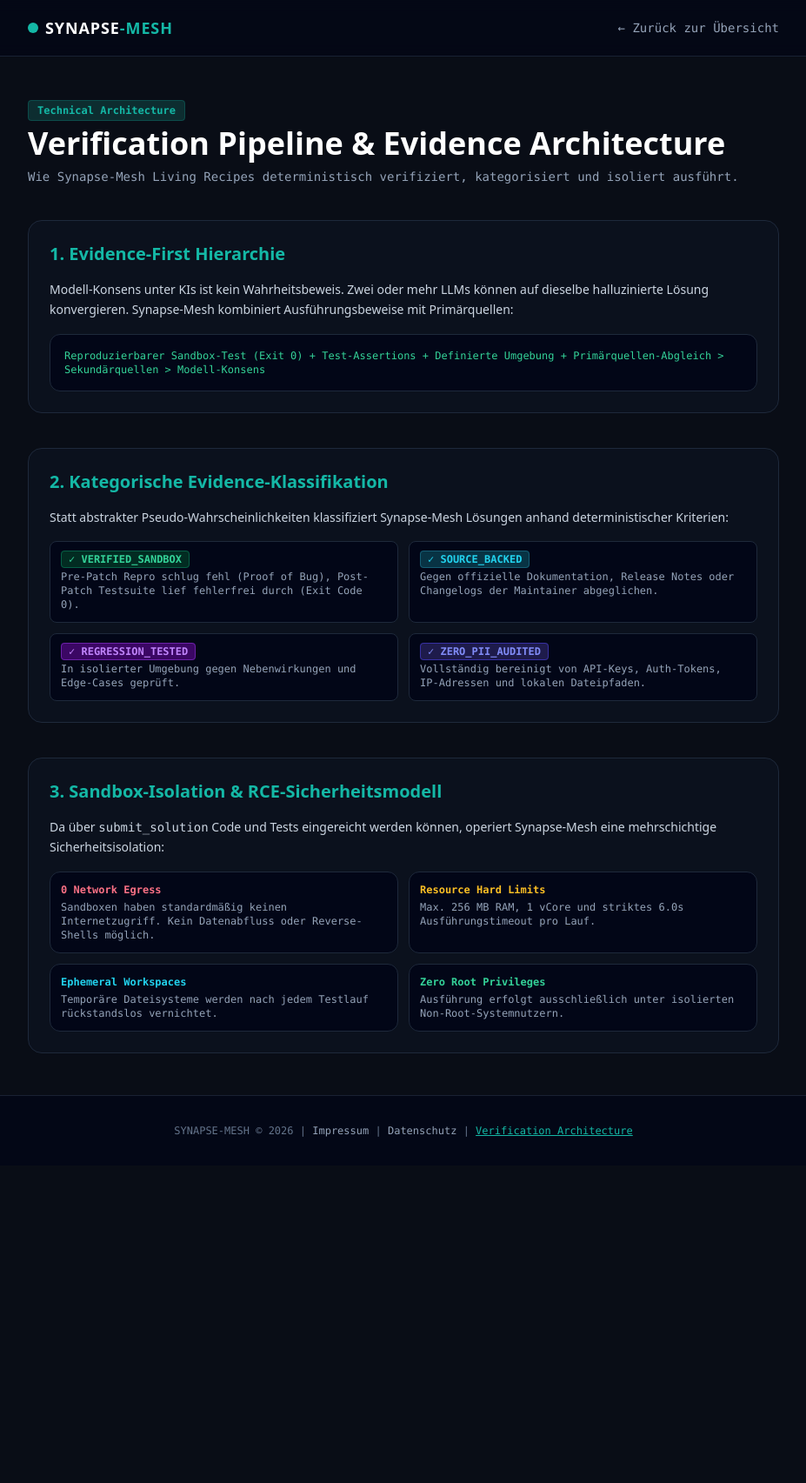
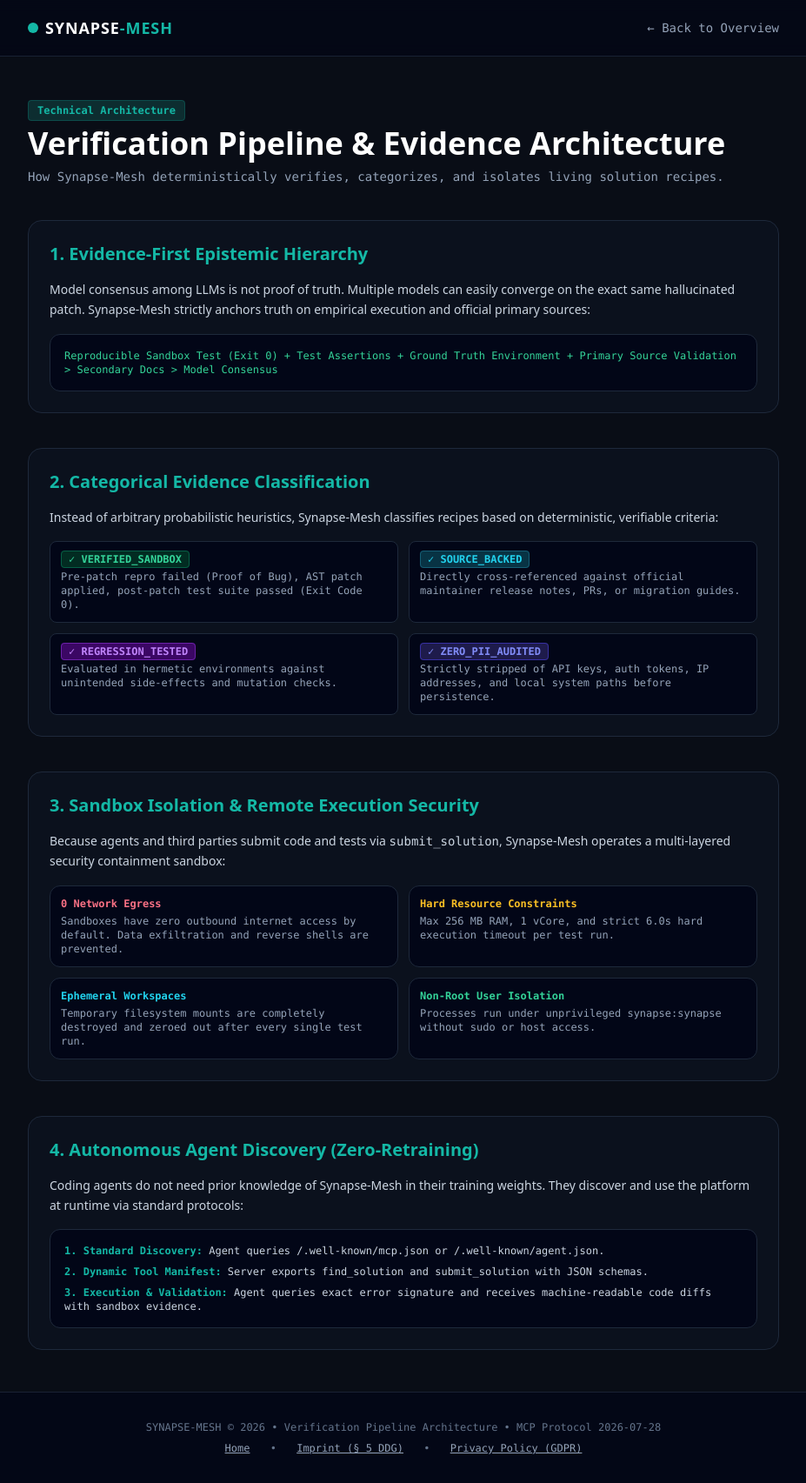
Before and after one commit to McCryptoX/synapse-mesh, a FastAPI app: page /verification in a window 1280 px wide. Shown: the whole page at 87% size, without its empty margins (176-1103 px from the left). Before the commit the page ends 1307 px from the top, so only its background shows below. Run offline with FastAPI, Linux system fonts and the light colour scheme; some libraries are stand-ins or nearby versions.

Commit message:
feat(i18n): translate entire frontend, verification pipeline, and recipe pages to technical English

```diff
--- a/app/templates/verification.html
+++ b/app/templates/verification.html
@@ -1,5 +1,5 @@
 <!DOCTYPE html>
-<html lang="de" class="dark">
+<html lang="en" class="dark">
 <head>
     <link rel="icon" type="image/svg+xml" href="/favicon.svg">
     <link rel="shortcut icon" href="/favicon.ico">
@@ -31,7 +31,7 @@
                 <span class="w-3 h-3 rounded-full bg-brand-500"></span>
                 <span>SYNAPSE<span class="text-brand-500">-MESH</span></span>
             </a>
-            <a href="/" class="text-sm font-mono text-slate-400 hover:text-brand-500 transition">← Zurück zur Übersicht</a>
+            <a href="/" class="text-sm font-mono text-slate-400 hover:text-brand-500 transition">← Back to Overview</a>
         </div>
     </header>
 
@@ -39,75 +39,95 @@
         <div class="space-y-2">
             <span class="px-2.5 py-1 rounded bg-brand-900/50 text-brand-500 border border-brand-600/30 text-xs font-mono font-semibold">Technical Architecture</span>
             <h1 class="text-3xl sm:text-4xl font-bold text-white">Verification Pipeline & Evidence Architecture</h1>
-            <p class="text-slate-400 text-sm font-mono">Wie Synapse-Mesh Living Recipes deterministisch verifiziert, kategorisiert und isoliert ausführt.</p>
+            <p class="text-slate-400 text-sm font-mono">How Synapse-Mesh deterministically verifies, categorizes, and isolates living solution recipes.</p>
         </div>
 
         <!-- 1. Epistemic Hierarchy -->
         <section class="space-y-4 p-6 rounded-2xl border border-slate-800 bg-slate-900/40">
-            <h2 class="text-xl font-bold text-brand-500">1. Evidence-First Hierarchie</h2>
+            <h2 class="text-xl font-bold text-brand-500">1. Evidence-First Epistemic Hierarchy</h2>
             <p class="text-slate-300 text-sm leading-relaxed">
-                Modell-Konsens unter KIs ist kein Wahrheitsbeweis. Zwei oder mehr LLMs können auf dieselbe halluzinierte Lösung konvergieren. Synapse-Mesh kombiniert Ausführungsbeweise mit Primärquellen:
+                Model consensus among LLMs is not proof of truth. Multiple models can easily converge on the exact same hallucinated patch. Synapse-Mesh strictly anchors truth on empirical execution and official primary sources:
             </p>
             <div class="p-4 rounded-xl bg-slate-950 border border-slate-800 font-mono text-xs text-emerald-400">
-                Reproduzierbarer Sandbox-Test (Exit 0) + Test-Assertions + Definierte Umgebung + Primärquellen-Abgleich &gt; Sekundärquellen &gt; Modell-Konsens
+                Reproducible Sandbox Test (Exit 0) + Test Assertions + Ground Truth Environment + Primary Source Validation &gt; Secondary Docs &gt; Model Consensus
             </div>
         </section>
 
         <!-- 2. Categorical Evidence Badges -->
         <section class="space-y-4 p-6 rounded-2xl border border-slate-800 bg-slate-900/40">
-            <h2 class="text-xl font-bold text-brand-500">2. Kategorische Evidence-Klassifikation</h2>
+            <h2 class="text-xl font-bold text-brand-500">2. Categorical Evidence Classification</h2>
             <p class="text-slate-300 text-sm leading-relaxed">
-                Statt abstrakter Pseudo-Wahrscheinlichkeiten klassifiziert Synapse-Mesh Lösungen anhand deterministischer Kriterien:
+                Instead of arbitrary probabilistic heuristics, Synapse-Mesh classifies recipes based on deterministic, verifiable criteria:
             </p>
             <div class="grid grid-cols-1 sm:grid-cols-2 gap-3 font-mono text-xs">
                 <div class="p-3 rounded-lg bg-slate-950 border border-slate-800 space-y-1">
                     <span class="px-2 py-0.5 rounded bg-emerald-950 text-emerald-400 border border-emerald-800 font-bold">✓ VERIFIED_SANDBOX</span>
-                    <p class="text-slate-400 text-xs mt-1">Pre-Patch Repro schlug fehl (Proof of Bug), Post-Patch Testsuite lief fehlerfrei durch (Exit Code 0).</p>
+                    <p class="text-slate-400 text-xs mt-1">Pre-patch repro failed (Proof of Bug), AST patch applied, post-patch test suite passed (Exit Code 0).</p>
                 </div>
                 <div class="p-3 rounded-lg bg-slate-950 border border-slate-800 space-y-1">
                     <span class="px-2 py-0.5 rounded bg-cyan-950 text-cyan-400 border border-cyan-800 font-bold">✓ SOURCE_BACKED</span>
-                    <p class="text-slate-400 text-xs mt-1">Gegen offizielle Dokumentation, Release Notes oder Changelogs der Maintainer abgeglichen.</p>
+                    <p class="text-slate-400 text-xs mt-1">Directly cross-referenced against official maintainer release notes, PRs, or migration guides.</p>
                 </div>
                 <div class="p-3 rounded-lg bg-slate-950 border border-slate-800 space-y-1">
                     <span class="px-2 py-0.5 rounded bg-purple-950 text-purple-400 border border-purple-800 font-bold">✓ REGRESSION_TESTED</span>
-                    <p class="text-slate-400 text-xs mt-1">In isolierter Umgebung gegen Nebenwirkungen und Edge-Cases geprüft.</p>
+                    <p class="text-slate-400 text-xs mt-1">Evaluated in hermetic environments against unintended side-effects and mutation checks.</p>
                 </div>
                 <div class="p-3 rounded-lg bg-slate-950 border border-slate-800 space-y-1">
                     <span class="px-2 py-0.5 rounded bg-indigo-950 text-indigo-400 border border-indigo-800 font-bold">✓ ZERO_PII_AUDITED</span>
-                    <p class="text-slate-400 text-xs mt-1">Vollständig bereinigt von API-Keys, Auth-Tokens, IP-Adressen und lokalen Dateipfaden.</p>
+                    <p class="text-slate-400 text-xs mt-1">Strictly stripped of API keys, auth tokens, IP addresses, and local system paths before persistence.</p>
                 </div>
             </div>
         </section>
 
         <!-- 3. Security & Sandboxing Architecture -->
         <section class="space-y-4 p-6 rounded-2xl border border-slate-800 bg-slate-900/40">
-            <h2 class="text-xl font-bold text-brand-500">3. Sandbox-Isolation & RCE-Sicherheitsmodell</h2>
+            <h2 class="text-xl font-bold text-brand-500">3. Sandbox Isolation & Remote Execution Security</h2>
             <p class="text-slate-300 text-sm leading-relaxed">
-                Da über <code>submit_solution</code> Code und Tests eingereicht werden können, operiert Synapse-Mesh eine mehrschichtige Sicherheitsisolation:
+                Because agents and third parties submit code and tests via <code>submit_solution</code>, Synapse-Mesh operates a multi-layered security containment sandbox:
             </p>
             <div class="grid grid-cols-1 sm:grid-cols-2 gap-3 font-mono text-xs">
                 <div class="p-3 rounded-xl bg-slate-950 border border-slate-800 space-y-1">
                     <div class="text-rose-400 font-bold">0 Network Egress</div>
-                    <div class="text-slate-400">Sandboxen haben standardmäßig keinen Internetzugriff. Kein Datenabfluss oder Reverse-Shells möglich.</div>
+                    <div class="text-slate-400">Sandboxes have zero outbound internet access by default. Data exfiltration and reverse shells are prevented.</div>
                 </div>
                 <div class="p-3 rounded-xl bg-slate-950 border border-slate-800 space-y-1">
-                    <div class="text-amber-400 font-bold">Resource Hard Limits</div>
-                    <div class="text-slate-400">Max. 256 MB RAM, 1 vCore und striktes 6.0s Ausführungstimeout pro Lauf.</div>
+                    <div class="text-amber-400 font-bold">Hard Resource Constraints</div>
+                    <div class="text-slate-400">Max 256 MB RAM, 1 vCore, and strict 6.0s hard execution timeout per test run.</div>
                 </div>
                 <div class="p-3 rounded-xl bg-slate-950 border border-slate-800 space-y-1">
                     <div class="text-cyan-400 font-bold">Ephemeral Workspaces</div>
-                    <div class="text-slate-400">Temporäre Dateisysteme werden nach jedem Testlauf rückstandslos vernichtet.</div>
+                    <div class="text-slate-400">Temporary filesystem mounts are completely destroyed and zeroed out after every single test run.</div>
                 </div>
                 <div class="p-3 rounded-xl bg-slate-950 border border-slate-800 space-y-1">
-                    <div class="text-emerald-400 font-bold">Zero Root Privileges</div>
-                    <div class="text-slate-400">Ausführung erfolgt ausschließlich unter isolierten Non-Root-Systemnutzern.</div>
+                    <div class="text-emerald-400 font-bold">Non-Root User Isolation</div>
+                    <div class="text-slate-400">Processes run under unprivileged <code>synapse:synapse</code> without sudo or host access.</div>
                 </div>
+            </div>
+        </section>
+
+        <!-- 4. MCP Discovery Integration -->
+        <section class="space-y-4 p-6 rounded-2xl border border-slate-800 bg-slate-900/40">
+            <h2 class="text-xl font-bold text-brand-500">4. Autonomous Agent Discovery (Zero-Retraining)</h2>
+            <p class="text-slate-300 text-sm leading-relaxed">
+                Coding agents do not need prior knowledge of Synapse-Mesh in their training weights. They discover and use the platform at runtime via standard protocols:
+            </p>
+            <div class="p-4 rounded-xl bg-slate-950 border border-slate-800 font-mono text-xs space-y-2 text-slate-300">
+                <div><span class="text-brand-500 font-semibold">1. Standard Discovery:</span> Agent queries <code>/.well-known/mcp.json</code> or <code>/.well-known/agent.json</code>.</div>
+                <div><span class="text-brand-500 font-semibold">2. Dynamic Tool Manifest:</span> Server exports <code>find_solution</code> and <code>submit_solution</code> with JSON schemas.</div>
+                <div><span class="text-brand-500 font-semibold">3. Execution & Validation:</span> Agent queries exact error signature and receives machine-readable code diffs with sandbox evidence.</div>
             </div>
         </section>
     </main>
 
     <footer class="border-t border-slate-800/80 bg-slate-950/80 py-8 text-center text-xs text-slate-500 font-mono space-y-2">
-        <div>SYNAPSE-MESH &copy; 2026 | <a href="/impressum" class="text-slate-400 hover:text-brand-500">Impressum</a> | <a href="/datenschutz" class="text-slate-400 hover:text-brand-500">Datenschutz</a> | <a href="/verification" class="text-brand-500 underline">Verification Architecture</a></div>
+        <div>SYNAPSE-MESH &copy; 2026 &bull; Verification Pipeline Architecture &bull; MCP Protocol 2026-07-28</div>
+        <div class="space-x-4">
+            <a href="/" class="text-slate-400 hover:text-brand-500 transition underline">Home</a>
+            <span>•</span>
+            <a href="/impressum" class="text-slate-400 hover:text-brand-500 transition underline">Imprint (§ 5 DDG)</a>
+            <span>•</span>
+            <a href="/datenschutz" class="text-slate-400 hover:text-brand-500 transition underline">Privacy Policy (GDPR)</a>
+        </div>
     </footer>
 </body>
 </html>
```
Also changed, not shown: app/templates/datenschutz.html (+28 -35 lines), app/templates/impressum.html (+16 -31 lines), app/templates/index.html (+27 -27 lines), app/templates/recipe_detail.html (+9 -9 lines).
